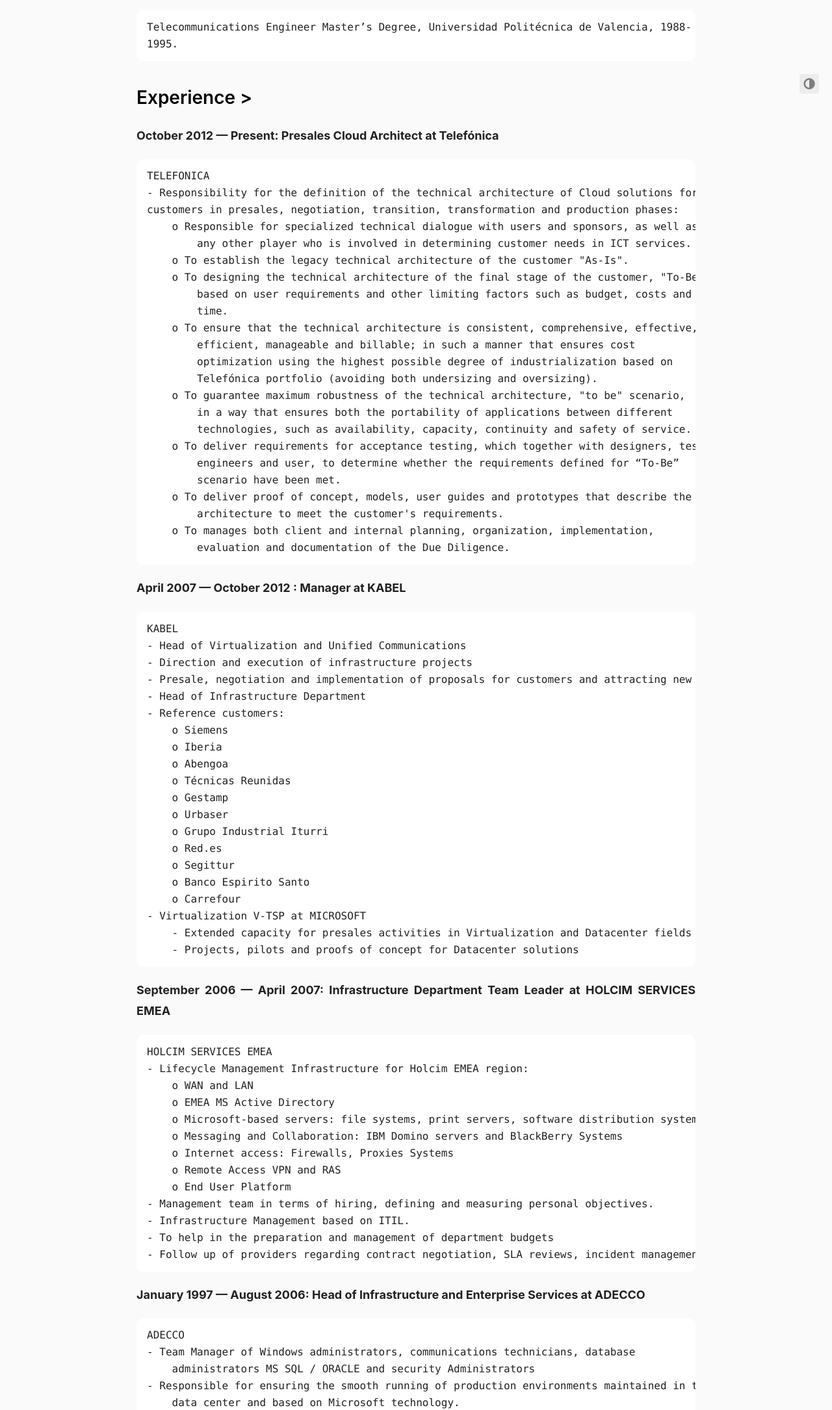
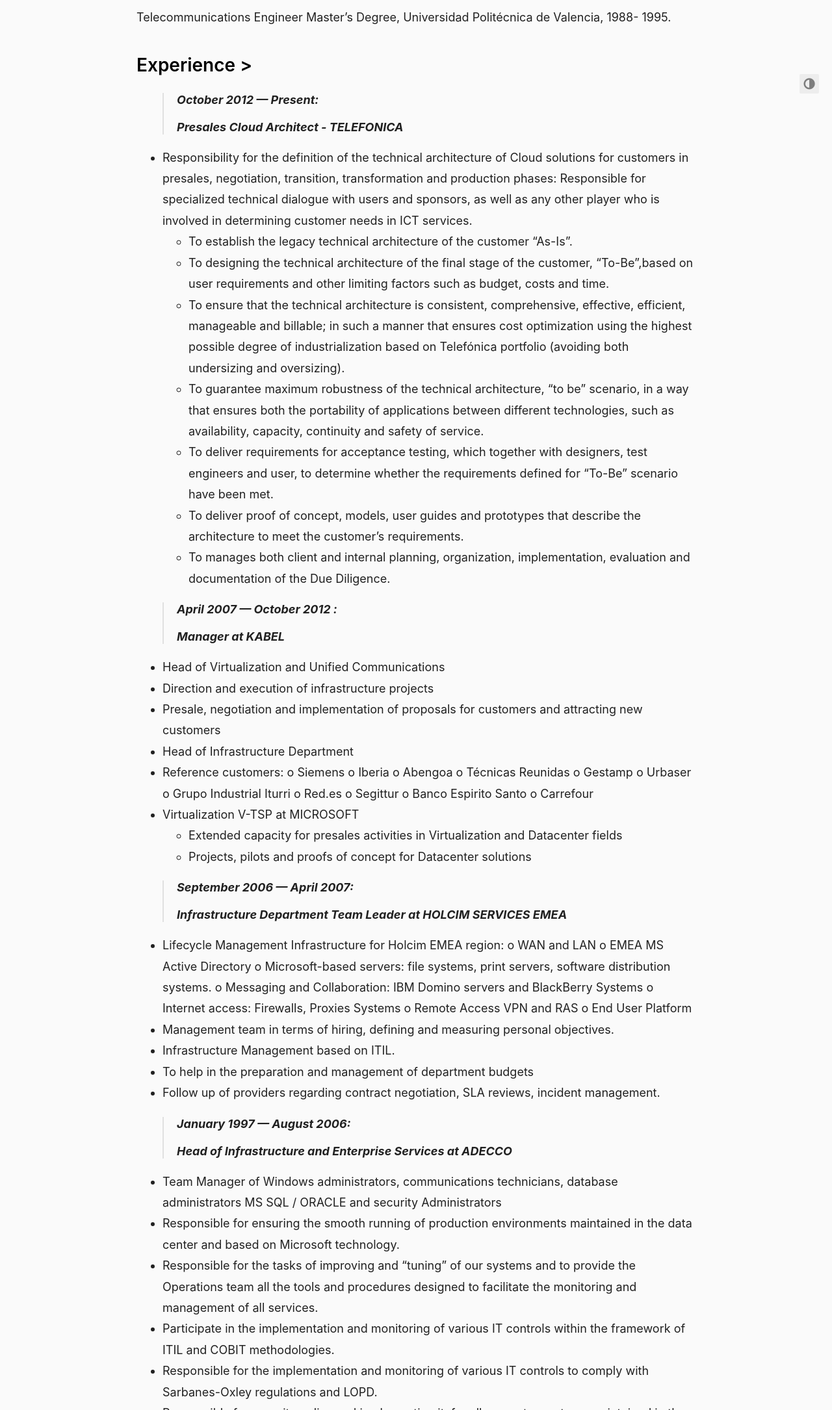
Before and after one commit to yebana/yebana.github.io, a plain HTML site: page about/index.html in a window 1280 px wide. Shown: the part 630-2800 px from the top of the page at 65% size. Drawn offline with Linux system fonts and the light colour scheme.

Commit message:
nuevamente

```diff
--- a/about/index.html
+++ b/about/index.html
@@ -150,13 +150,13 @@
       </h1>
     </header>
 
-    <h1 id="francisco-castillo-yébana">
+    <h2 id="francisco-castillo-yébana">
   FRANCISCO CASTILLO YÉBANA
   <a class="heading-link" href="#francisco-castillo-y%c3%a9bana">
     <i class="fa fa-link" aria-hidden="true" title="Link to heading"></i>
     <span class="sr-only">Link to heading</span>
   </a>
-</h1>
+</h2>
 <h2 id="summary-">
   Summary &gt;
   <a class="heading-link" href="#summary-">
@@ -164,62 +164,54 @@
     <span class="sr-only">Link to heading</span>
   </a>
 </h2>
-<div class="highlight"><pre tabindex="0" style="background-color:#fff;-moz-tab-size:4;-o-tab-size:4;tab-size:4"><code class="language-text" data-lang="text">ICT Professional with over 25 years of experience developed in different areas of
-responsibility within the field of Information Systems. My professional career has focused on
-the scope of infrastructure management in Data Center domain, from the side of the end
-customer I have worked leading management teams of international data center services
-primarily into companies with business units in European countries; and from the side of services
-and IT consulting supporting customers in the design, deployment and evolution of their
-Information Systems.
-For ten years now, playing the role of Presales Cloud Solutions Architect in Telefónica , I am
-developing cloud deals for large customers in the field of Hybrid Cloud.
-</code></pre></div><h2 id="education-">
+<p>ICT Professional with over 25 years of experience developed in different areas of responsibility within the field of Information Systems. My professional career has focused on the scope of infrastructure management in Data Center domain, from the side of the end customer I have worked leading management teams of international data center services primarily into companies with business units in European countries; and from the side of services and IT consulting supporting customers in the design, deployment and evolution of their Information Systems.
+For ten years now, playing the role of Presales Cloud Solutions Architect in Telefónica , I am developing cloud deals for large customers in the field of Hybrid Cloud.</p>
+<h2 id="education-">
   Education &gt;
   <a class="heading-link" href="#education-">
     <i class="fa fa-link" aria-hidden="true" title="Link to heading"></i>
     <span class="sr-only">Link to heading</span>
   </a>
 </h2>
-<div class="highlight"><pre tabindex="0" style="background-color:#fff;-moz-tab-size:4;-o-tab-size:4;tab-size:4"><code class="language-text" data-lang="text">Telecommunications Engineer Master’s Degree, Universidad Politécnica de Valencia, 1988-
-1995.
-</code></pre></div><h2 id="experience-">
+<p>Telecommunications Engineer Master’s Degree, Universidad Politécnica de Valencia, 1988-
+1995.</p>
+<h2 id="experience-">
   Experience &gt;
   <a class="heading-link" href="#experience-">
     <i class="fa fa-link" aria-hidden="true" title="Link to heading"></i>
     <span class="sr-only">Link to heading</span>
   </a>
 </h2>
-<p><strong>October 2012 — Present: Presales Cloud Architect at Telefónica</strong></p>
-<div class="highlight"><pre tabindex="0" style="background-color:#fff;-moz-tab-size:4;-o-tab-size:4;tab-size:4"><code class="language-text" data-lang="text">TELEFONICA
-- Responsibility for the definition of the technical architecture of Cloud solutions for
+<blockquote>
+<p><strong>October 2012 — Present:</strong></p>
+<p><strong>Presales Cloud Architect - TELEFONICA</strong></p>
+</blockquote>
+<ul>
+<li>Responsibility for the definition of the technical architecture of Cloud solutions for
 customers in presales, negotiation, transition, transformation and production phases:
-    o Responsible for specialized technical dialogue with users and sponsors, as well as
+Responsible for specialized technical dialogue with users and sponsors, as well as
 any other player who is involved in determining customer needs in ICT services.
-    o To establish the legacy technical architecture of the customer &#34;As-Is&#34;.
-    o To designing the technical architecture of the final stage of the customer, &#34;To-Be&#34;,
-        based on user requirements and other limiting factors such as budget, costs and
-        time.
-    o To ensure that the technical architecture is consistent, comprehensive, effective,
-        efficient, manageable and billable; in such a manner that ensures cost
-        optimization using the highest possible degree of industrialization based on
-        Telefónica portfolio (avoiding both undersizing and oversizing).
-    o To guarantee maximum robustness of the technical architecture, &#34;to be&#34; scenario,
-        in a way that ensures both the portability of applications between different
-        technologies, such as availability, capacity, continuity and safety of service.
-    o To deliver requirements for acceptance testing, which together with designers, test
-        engineers and user, to determine whether the requirements defined for “To-Be”
-        scenario have been met.
-    o To deliver proof of concept, models, user guides and prototypes that describe the
-        architecture to meet the customer&#39;s requirements.
-    o To manages both client and internal planning, organization, implementation,
-        evaluation and documentation of the Due Diligence.
-</code></pre></div><p><strong>April 2007 — October 2012 : Manager at KABEL</strong></p>
-<div class="highlight"><pre tabindex="0" style="background-color:#fff;-moz-tab-size:4;-o-tab-size:4;tab-size:4"><code class="language-text" data-lang="text">KABEL
-- Head of Virtualization and Unified Communications
-- Direction and execution of infrastructure projects
-- Presale, negotiation and implementation of proposals for customers and attracting new customers
-- Head of Infrastructure Department
-- Reference customers:
+<ul>
+<li>To establish the legacy technical architecture of the customer &ldquo;As-Is&rdquo;.</li>
+<li>To designing the technical architecture of the final stage of the customer, &ldquo;To-Be&rdquo;,based on user requirements and other limiting factors such as budget, costs and time.</li>
+<li>To ensure that the technical architecture is consistent, comprehensive, effective, efficient, manageable and billable; in such a manner that ensures cost optimization using the highest possible degree of industrialization based on Telefónica portfolio (avoiding both undersizing and oversizing).</li>
+<li>To guarantee maximum robustness of the technical architecture, &ldquo;to be&rdquo; scenario, in a way that ensures both the portability of applications between different technologies, such as availability, capacity, continuity and safety of service.</li>
+<li>To deliver requirements for acceptance testing, which together with designers, test engineers and user, to determine whether the requirements defined for “To-Be” scenario have been met.</li>
+<li>To deliver proof of concept, models, user guides and prototypes that describe the architecture to meet the customer&rsquo;s requirements.</li>
+<li>To manages both client and internal planning, organization, implementation, evaluation and documentation of the Due Diligence.</li>
+</ul>
+</li>
+</ul>
+<blockquote>
+<p><strong>April 2007 — October 2012 :</strong></p>
+<p><strong>Manager at KABEL</strong></p>
+</blockquote>
+<ul>
+<li>Head of Virtualization and Unified Communications</li>
+<li>Direction and execution of infrastructure projects</li>
+<li>Presale, negotiation and implementation of proposals for customers and attracting new customers</li>
+<li>Head of Infrastructure Department</li>
+<li>Reference customers:
 o Siemens
 o Iberia
 o Abengoa
@@ -230,52 +222,68 @@ customers in presales, negotiation, transition, transformation and production ph
 o Red.es
 o Segittur
 o Banco Espirito Santo
-    o Carrefour
-- Virtualization V-TSP at MICROSOFT
-    - Extended capacity for presales activities in Virtualization and Datacenter fields
-    - Projects, pilots and proofs of concept for Datacenter solutions
-</code></pre></div><p><strong>September 2006 — April 2007: Infrastructure Department Team Leader at HOLCIM SERVICES EMEA</strong></p>
-<div class="highlight"><pre tabindex="0" style="background-color:#fff;-moz-tab-size:4;-o-tab-size:4;tab-size:4"><code class="language-fallback" data-lang="fallback">HOLCIM SERVICES EMEA
-- Lifecycle Management Infrastructure for Holcim EMEA region:
+o Carrefour</li>
+<li>Virtualization V-TSP at MICROSOFT
+<ul>
+<li>Extended capacity for presales activities in Virtualization and Datacenter fields</li>
+<li>Projects, pilots and proofs of concept for Datacenter solutions</li>
+</ul>
+</li>
+</ul>
+<blockquote>
+<p><strong>September 2006 — April 2007:</strong></p>
+<p><strong>Infrastructure Department Team Leader at HOLCIM SERVICES EMEA</strong></p>
+</blockquote>
+<ul>
+<li>Lifecycle Management Infrastructure for Holcim EMEA region:
 o WAN and LAN
 o EMEA MS Active Directory
 o Microsoft-based servers: file systems, print servers, software distribution systems.
 o Messaging and Collaboration: IBM Domino servers and BlackBerry Systems
 o Internet access: Firewalls, Proxies Systems
 o Remote Access VPN and RAS
-    o End User Platform
-- Management team in terms of hiring, defining and measuring personal objectives.
-- Infrastructure Management based on ITIL.
-- To help in the preparation and management of department budgets
-- Follow up of providers regarding contract negotiation, SLA reviews, incident management.
-</code></pre></div><p><strong>January 1997 — August 2006: Head of Infrastructure and Enterprise Services at ADECCO</strong></p>
-<div class="highlight"><pre tabindex="0" style="background-color:#fff;-moz-tab-size:4;-o-tab-size:4;tab-size:4"><code class="language-text" data-lang="text">ADECCO
-- Team Manager of Windows administrators, communications technicians, database
-    administrators MS SQL / ORACLE and security Administrators
-- Responsible for ensuring the smooth running of production environments maintained in the
-    data center and based on Microsoft technology.
-- Responsible for the tasks of improving and &#34;tuning&#34; of our systems and to provide the
+o End User Platform</li>
+<li>Management team in terms of hiring, defining and measuring personal objectives.</li>
+<li>Infrastructure Management based on ITIL.</li>
+<li>To help in the preparation and management of department budgets</li>
+<li>Follow up of providers regarding contract negotiation, SLA reviews, incident management.</li>
+</ul>
+<blockquote>
+<p><strong>January 1997 — August 2006:</strong></p>
+<p><strong>Head of Infrastructure and Enterprise Services at ADECCO</strong></p>
+</blockquote>
+<ul>
+<li>Team Manager of Windows administrators, communications technicians, database
+administrators MS SQL / ORACLE and security Administrators</li>
+<li>Responsible for ensuring the smooth running of production environments maintained in the
+data center and based on Microsoft technology.</li>
+<li>Responsible for the tasks of improving and &ldquo;tuning&rdquo; of our systems and to provide the
 Operations team all the tools and procedures designed to facilitate the monitoring and
-    management of all services.
-- Participate in the implementation and monitoring of various IT controls within the
-    framework of ITIL and COBIT methodologies.
-- Responsible for the implementation and monitoring of various IT controls to comply with
-    Sarbanes-Oxley regulations and LOPD.
-- Responsible for security policy and implementing it, for all computer systems maintained in
-    the data center as well as the Disaster Recovery Center.
-- Leader in projects aimed at improving data center systems.
-- Responsible for the definition of standards, implementation and management of Windows
-    Active Directory for the international organization&#39;s IT group.
-- Customer relationship (computer divisions of the group in the various countries of the world
-    where present) regarding the definition of &#34;SLA&#34; and monitoring.
-- Relationship with HW and SW suppliers regarding the monitoring of maintenance with
+management of all services.</li>
+<li>Participate in the implementation and monitoring of various IT controls within the
+framework of ITIL and COBIT methodologies.</li>
+<li>Responsible for the implementation and monitoring of various IT controls to comply with
+Sarbanes-Oxley regulations and LOPD.</li>
+<li>Responsible for security policy and implementing it, for all computer systems maintained in
+the data center as well as the Disaster Recovery Center.</li>
+<li>Leader in projects aimed at improving data center systems.</li>
+<li>Responsible for the definition of standards, implementation and management of Windows
+Active Directory for the international organization&rsquo;s IT group.</li>
+<li>Customer relationship (computer divisions of the group in the various countries of the world
+where present) regarding the definition of &ldquo;SLA&rdquo; and monitoring.</li>
+<li>Relationship with HW and SW suppliers regarding the monitoring of maintenance with
 systems already implemented as well as the implementation of new systems in which the
-    supplier is involved.
-</code></pre></div><p><strong>January 1996 — December 1996: Presales Engineer at IBM GLOBAL SERVICES</strong></p>
-<div class="highlight"><pre tabindex="0" style="background-color:#fff;-moz-tab-size:4;-o-tab-size:4;tab-size:4"><code class="language-text" data-lang="text">IBM
-- Supporting the sales department in the preparation and presentation to customers of
-    solutions for presence in Internet and email.
-</code></pre></div><h2 id="languages-">
+supplier is involved.</li>
+</ul>
+<blockquote>
+<p><strong>January 1996 — December 1996:</strong></p>
+<p><strong>Presales Engineer at IBM GLOBAL SERVICES</strong></p>
+</blockquote>
+<ul>
+<li>Supporting the sales department in the preparation and presentation to customers of
+solutions for presence in Internet and email.</li>
+</ul>
+<h2 id="languages-">
   Languages &gt;
   <a class="heading-link" href="#languages-">
     <i class="fa fa-link" aria-hidden="true" title="Link to heading"></i>
```
Lines whose indentation alone changed are shown as unchanged.
